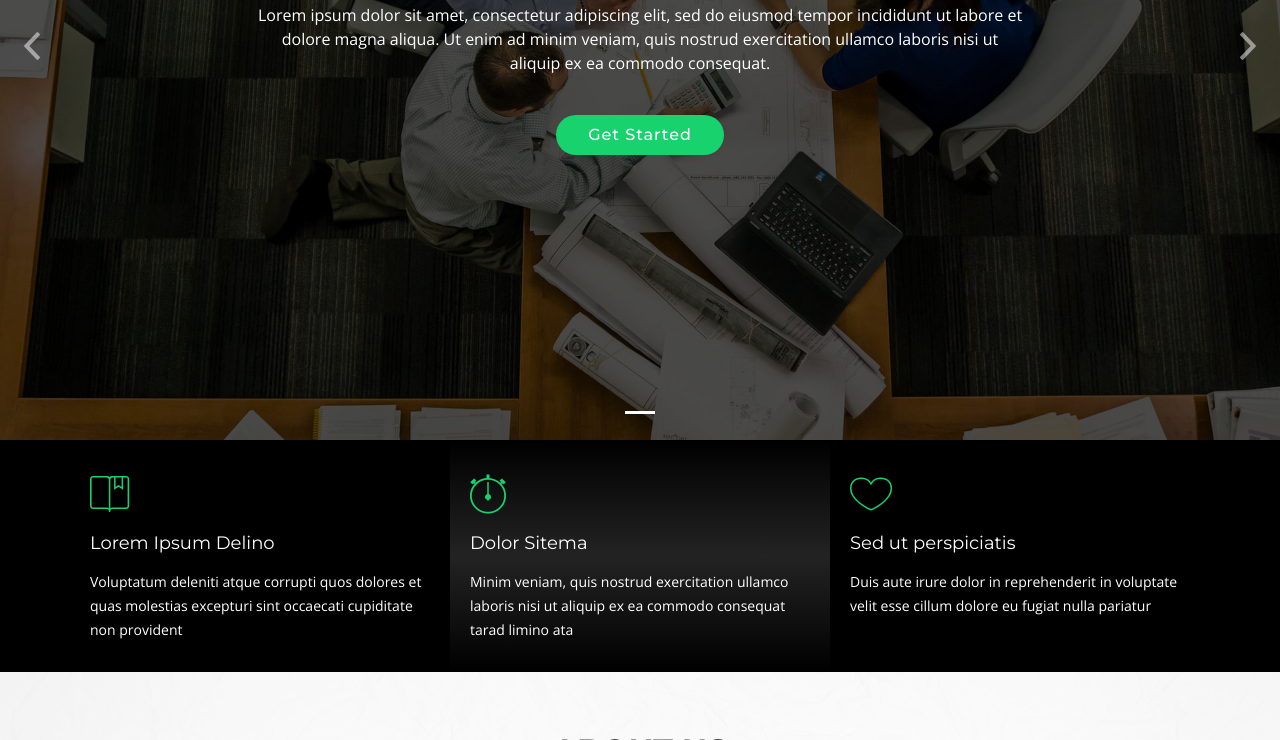
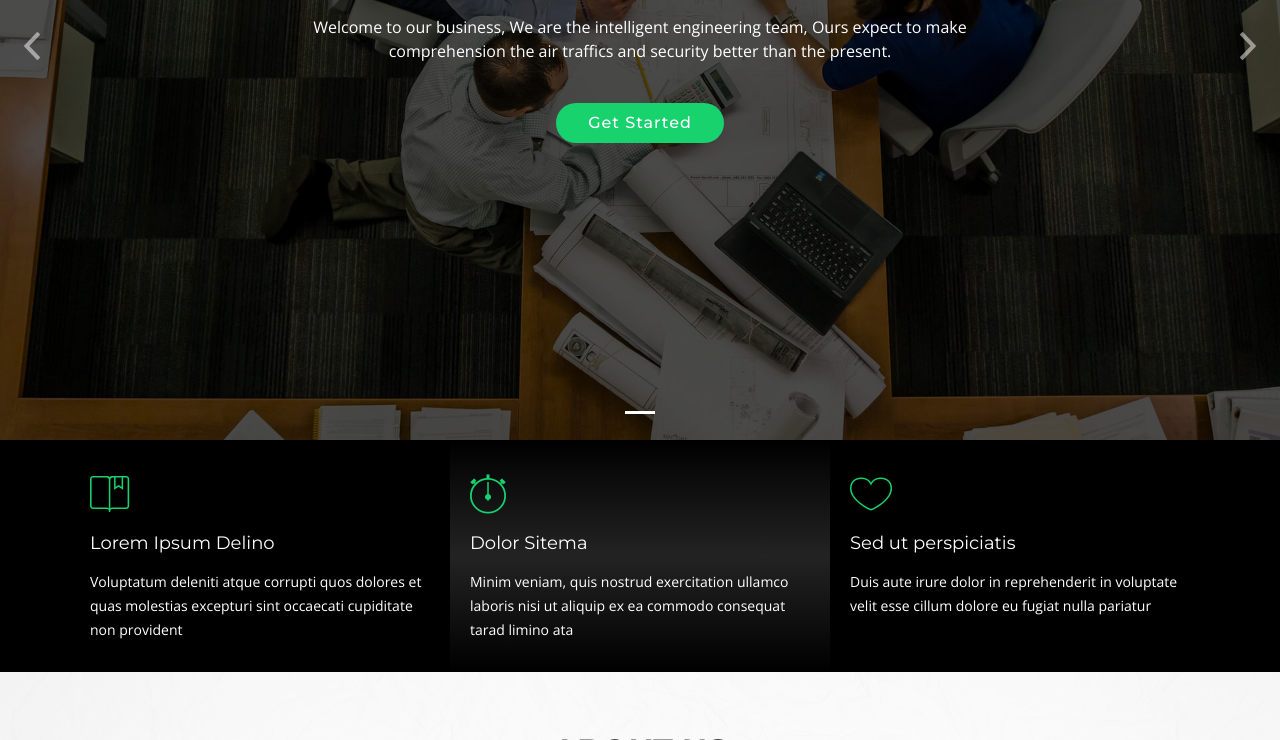
Before and after one commit to Pornphawis/Archer, a plain HTML site: page index.html in a window 1280 px wide. Shown: the part 360-1100 px from the top of the page. Drawn offline with nearby package versions, Linux system fonts and the light colour scheme; files whose address does not match are found by name.

Commit message:
Update index.html

```diff
--- a/index.html
+++ b/index.html
@@ -86,7 +86,7 @@
             <div class="carousel-container">
               <div class="carousel-content">
                 <h2>We are Aeronautical Engineering</h2>
-                <p>Lorem ipsum dolor sit amet, consectetur adipiscing elit, sed do eiusmod tempor incididunt ut labore et dolore magna aliqua. Ut enim ad minim veniam, quis nostrud exercitation ullamco laboris nisi ut aliquip ex ea commodo consequat.</p>
+                <p> Welcome to our business, We are the intelligent engineering team, Ours expect to make comprehension the air traffics and security better than the present.</p>
                 <a href="#featured-services" class="btn-get-started scrollto">Get Started</a>
               </div>
             </div>
```
